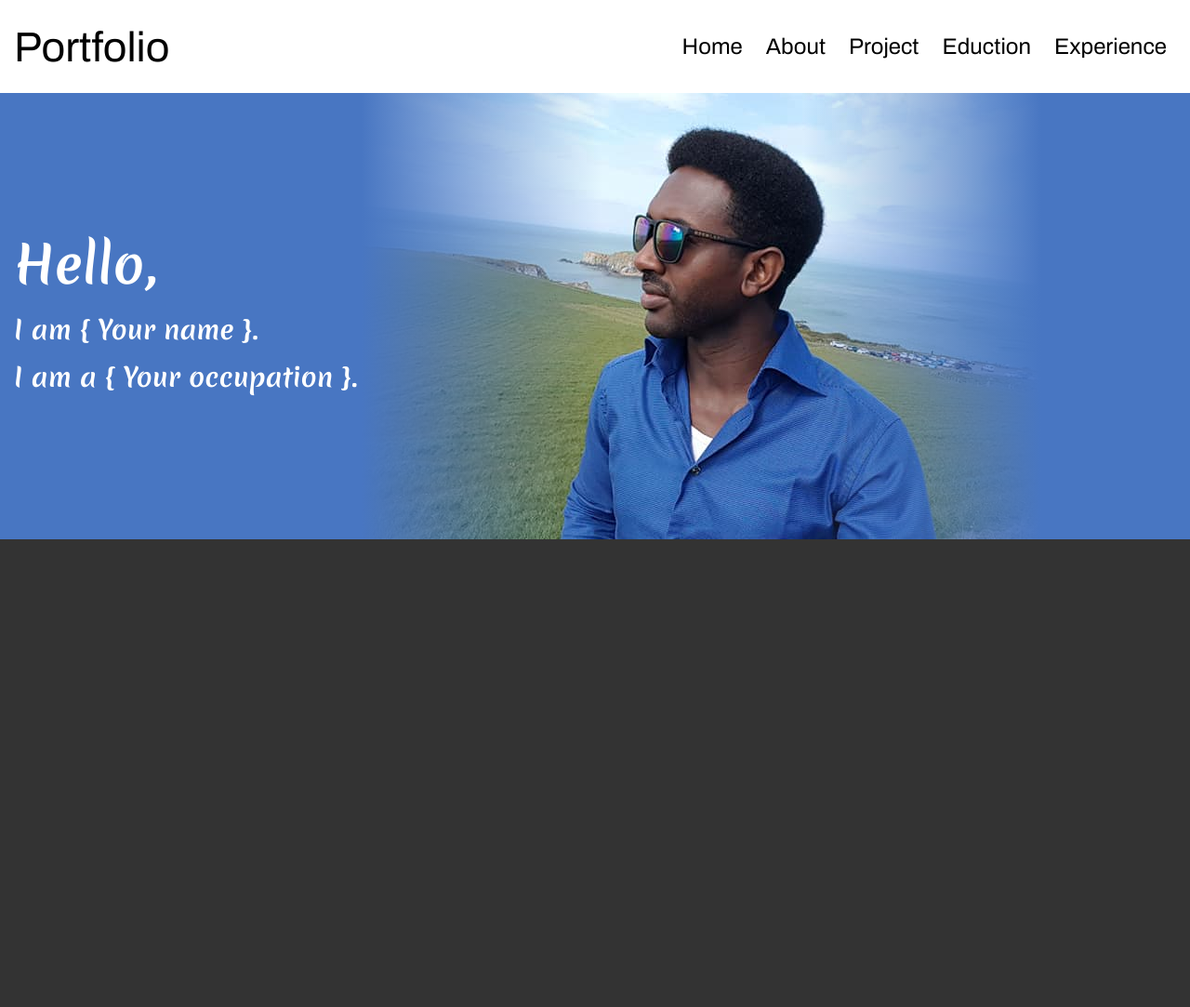
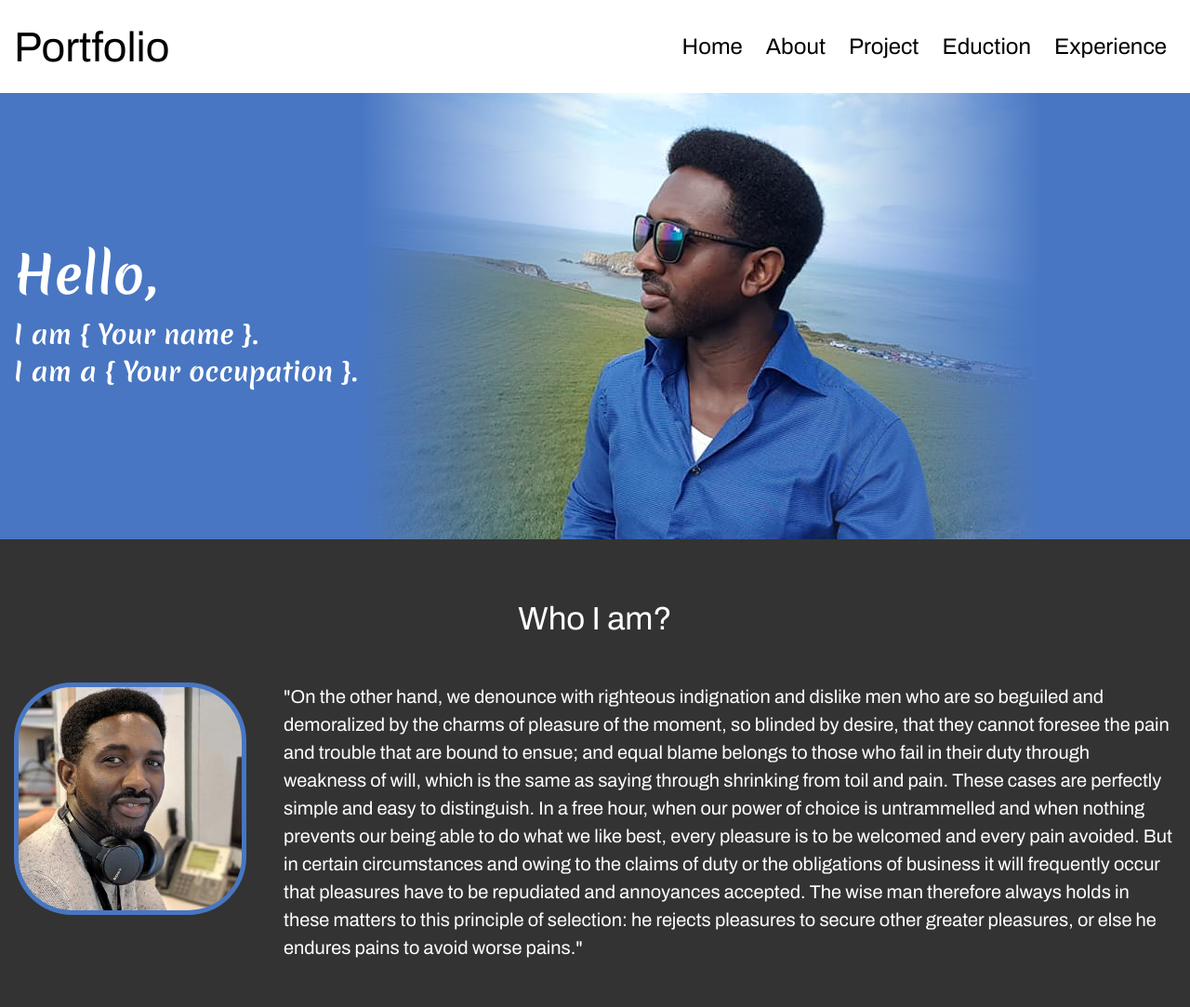
Before and after one commit to DwinaTech/portfolio-website, a plain HTML site: page index.html in a window 1280 px wide. Shown: the top 1083 px of the page at 93% size. Before the commit the page ends 800 px from the top, so only its background shows below. Drawn offline with Linux system fonts and the light colour scheme; files whose address does not match are found by name.

Commit message:
Add about sections

```diff
--- a/index.html
+++ b/index.html
@@ -45,7 +45,7 @@
         </div>
       </div>
     </nav>
-    <div class="banner">
+    <section class="banner">
       <div class="container">
         <div class="contents">
           <h2>Hello,</h2>
@@ -53,7 +53,33 @@
           <p>I am a { Your occupation }.</p>
         </div>
       </div>
-    </div>
+    </section>
+    <section id="about">
+      <div class="container">
+        <h2>Who I am?</h2>
+        <div class="contents">
+          <img src="./images/Mo-2.jpeg" alt="person image" />
+          <p>
+            "On the other hand, we denounce with righteous indignation and
+            dislike men who are so beguiled and demoralized by the charms of
+            pleasure of the moment, so blinded by desire, that they cannot
+            foresee the pain and trouble that are bound to ensue; and equal
+            blame belongs to those who fail in their duty through weakness of
+            will, which is the same as saying through shrinking from toil and
+            pain. These cases are perfectly simple and easy to distinguish. In a
+            free hour, when our power of choice is untrammelled and when nothing
+            prevents our being able to do what we like best, every pleasure is
+            to be welcomed and every pain avoided. But in certain circumstances
+            and owing to the claims of duty or the obligations of business it
+            will frequently occur that pleasures have to be repudiated and
+            annoyances accepted. The wise man therefore always holds in these
+            matters to this principle of selection: he rejects pleasures to
+            secure other greater pleasures, or else he endures pains to avoid
+            worse pains."
+          </p>
+        </div>
+      </div>
+    </section>
     <script src="main.js"></script>
   </body>
 </html>
--- a/style.css
+++ b/style.css
@@ -9,8 +9,18 @@ html {
 
 body {
   color: #ffffff;
+  overflow-x: hidden;
   background-color: #333333;
   font-family: "Archivo", sans-serif;
+}
+
+h2 {
+  font-size: 35px;
+}
+
+p {
+  font-size: 20px;
+  line-height: 30px;
 }
 
 .container {
@@ -135,7 +145,7 @@ body {
 /* ============== Banner ============== */
 .banner {
   width: 100%;
-  height: 480px;
+  min-height: 100vh;
   background-color: #4876c2;
 }
 
@@ -145,7 +155,7 @@ body {
 
 .banner .contents {
   width: 100%;
-  height: 100vh;
+  min-height: 100vh;
   display: flex;
   padding-left: 15px;
   flex-direction: column;
@@ -160,24 +170,27 @@ body {
   padding-bottom: 100px;
 }
 
-.contents h2,
-.contents p {
+.banner .contents h2,
+.banner .contents p {
   color: #ffffff;
   margin-bottom: 10px;
   font-family: "Merienda", cursive;
 }
 
-.contents h2 {
+.banner .contents h2 {
   font-size: 45px;
 }
 
-.contents p {
+.banner .contents p {
   font-size: 18px;
 }
 
 @media (min-width: 800px) {
+  .banner {
+    min-height: 480px;
+  }
   .banner .contents {
-    height: 480px;
+    min-height: 480px;
     margin-top: 0;
     padding-bottom: 0;
     background-size: initial;
@@ -187,11 +200,11 @@ body {
     background-position: 300px center;
   }
 
-  .contents h2 {
+  .banner .contents h2 {
     font-size: 55px;
   }
 
-  .contents p {
+  .banner .contents p {
     font-size: 28px;
   }
 }
@@ -206,9 +219,50 @@ body {
   .banner .contents::after {
     content: "";
     width: 100%;
-    height: 480px;
+    min-height: 480px;
     background-image: linear-gradient(to left, #4876c2 25%, transparent 45%);
     position: absolute;
     right: -160px;
   }
 }
+
+/* ============== About ============== */
+#about {
+  display: flex;
+  margin: 20px 0;
+  min-height: 60vh;
+  align-items: center;
+}
+
+#about h2 {
+  text-align: center;
+  margin-bottom: 20px;
+}
+
+#about .contents {
+  display: grid;
+  grid-gap: 50px;
+  grid-template-columns: 1fr;
+}
+
+#about .contents img {
+  width: 300px;
+  padding: 5px;
+  margin: 0 auto;
+  border-radius: 25%;
+  background-color: #4876c2;
+}
+
+@media (min-width: 800px) {
+  #about h2 {
+    margin-bottom: 50px;
+  }
+
+  #about .contents {
+    grid-template-columns: 1fr 4fr;
+  }
+
+  #about .contents img {
+    width: 100%;
+  }
+}
```
Also changed, not shown: images/Mo-2.jpeg (added).
